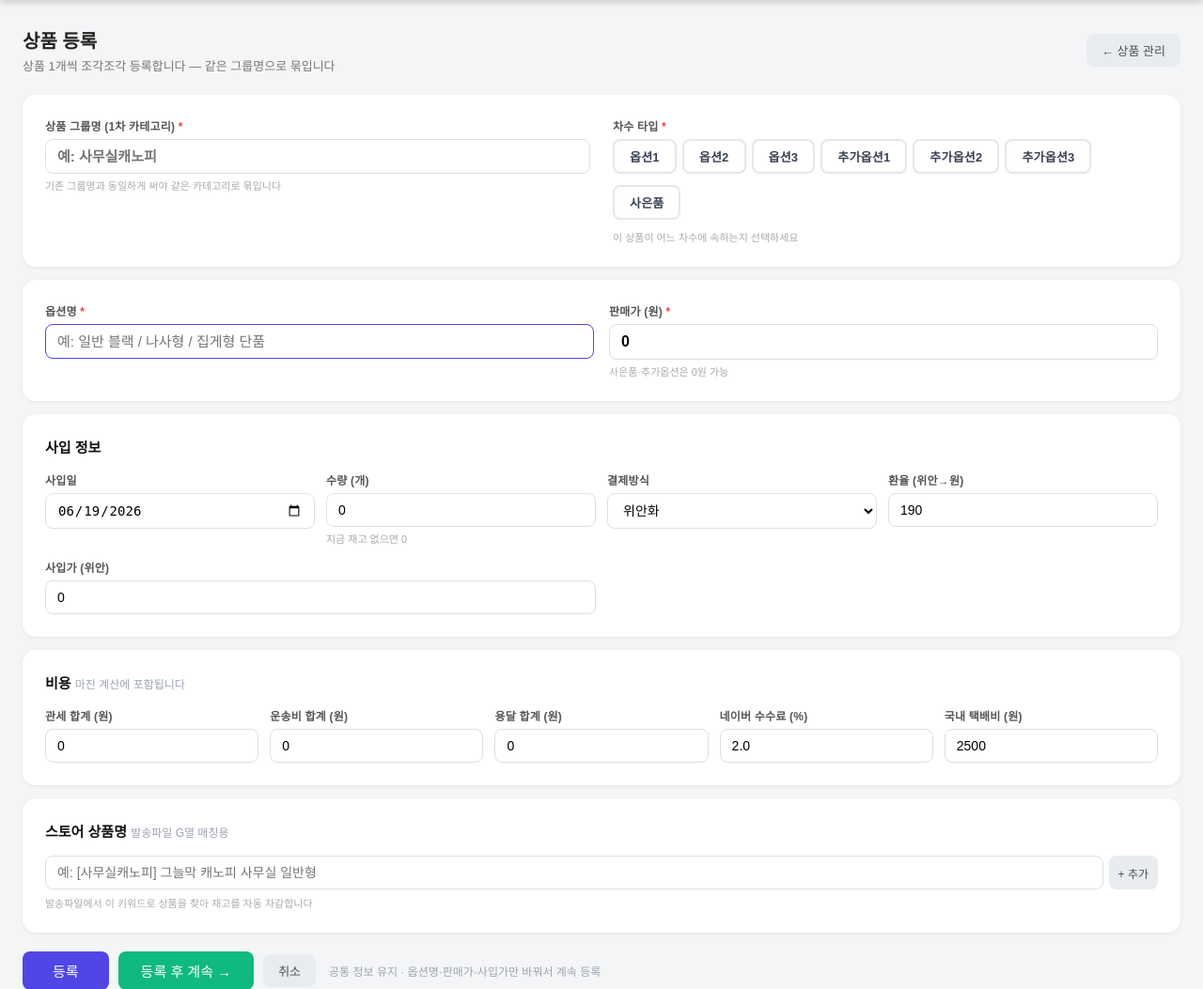
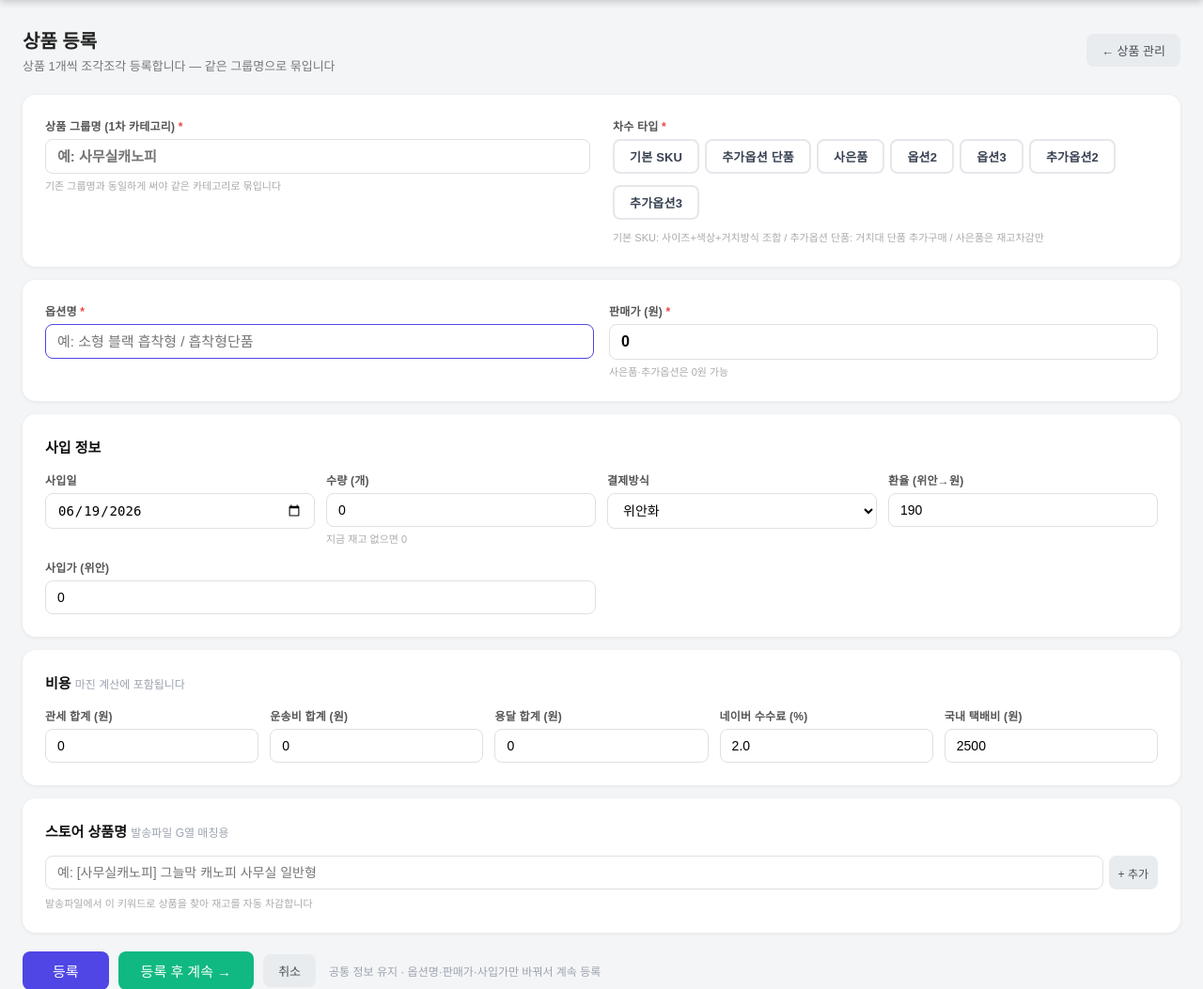
Before and after one commit to hew1128/margin-stock, a Flask app: page /register in a window 1280 px wide. Shown: the part 54-1107 px from the top of the page at 94% size. Run offline with Flask 3, Linux system fonts and the light colour scheme; data that the repository does not hold is empty.

Commit message:
발송파일 매칭 단어별 방식으로 변경, 등록 폼 SKU 구조 반영

```diff
--- a/app.py
+++ b/app.py
@@ -1120,8 +1120,13 @@ def stock_upload():
                 TIER_TYPES = {'opt1', 'opt2', 'opt3', 'add1', 'add2', 'add3', 'gift'}
                 has_tiers = any((p['product_type'] or '') in TIER_TYPES for p in group_prods)
 
+                def words_match(opt_name, text):
+                    """옵션명의 모든 단어가 text에 포함되면 매칭 (순서 무관)"""
+                    words = opt_name.split()
+                    return bool(words) and all(w in text for w in words)
+
                 if has_tiers:
-                    # 차수별 매칭 — option_name이 옵션 텍스트에 있으면 해당 차수 차감
+                    # 차수별 매칭 — option_name의 모든 단어가 옵션 텍스트에 있으면 해당 차수 차감
                     matched_any = False
                     for tier in ['opt1', 'opt2', 'opt3', 'add1', 'add2', 'add3', 'gift']:
                         tier_prods = [p for p in group_prods if (p['product_type'] or '') == tier]
@@ -1130,7 +1135,7 @@ def stock_upload():
                             opt = (p['option_name'] or '').strip()
                             if not opt:
                                 continue
-                            if (option_str and opt in option_str) or opt in g_val:
+                            if (option_str and words_match(opt, option_str)) or words_match(opt, g_val):
                                 if len(opt) > best_len:
                                     best, best_len = p, len(opt)
                         if best:
--- a/templates/product_register.html
+++ b/templates/product_register.html
@@ -34,13 +34,13 @@
         <label>차수 타입 <span style="color:#ef4444">*</span></label>
         <div style="display:flex;flex-wrap:wrap;gap:6px;margin-top:6px">
           {% set types = [
-            ('opt1','옵션1','#3b82f6'),
+            ('opt1','기본 SKU','#3b82f6'),
+            ('add1','추가옵션 단품','#f59e0b'),
+            ('gift','사은품','#ef4444'),
             ('opt2','옵션2','#8b5cf6'),
             ('opt3','옵션3','#06b6d4'),
-            ('add1','추가옵션1','#f59e0b'),
             ('add2','추가옵션2','#f97316'),
             ('add3','추가옵션3','#84cc16'),
-            ('gift','사은품','#ef4444'),
           ] %}
           {% for val, lbl, color in types %}
           {% set active = (ptype == val) %}
@@ -55,7 +55,7 @@
           </label>
           {% endfor %}
         </div>
-        <p class="hint">이 상품이 어느 차수에 속하는지 선택하세요</p>
+        <p class="hint">기본 SKU: 사이즈+색상+거치방식 조합 / 추가옵션 단품: 거치대 단품 추가구매 / 사은품은 재고차감만</p>
       </div>
     </div>
   </div>
@@ -66,7 +66,7 @@
       <div class="form-group" style="margin:0">
         <label>옵션명 <span style="color:#ef4444">*</span></label>
         <input type="text" name="option_name" class="form-control" required
-               placeholder="예: 일반 블랙 / 나사형 / 집게형 단품" style="font-size:15px"
+               placeholder="예: 소형 블랙 흡착형 / 흡착형단품" style="font-size:15px"
                autofocus>
       </div>
       <div class="form-group" style="margin:0">
```
